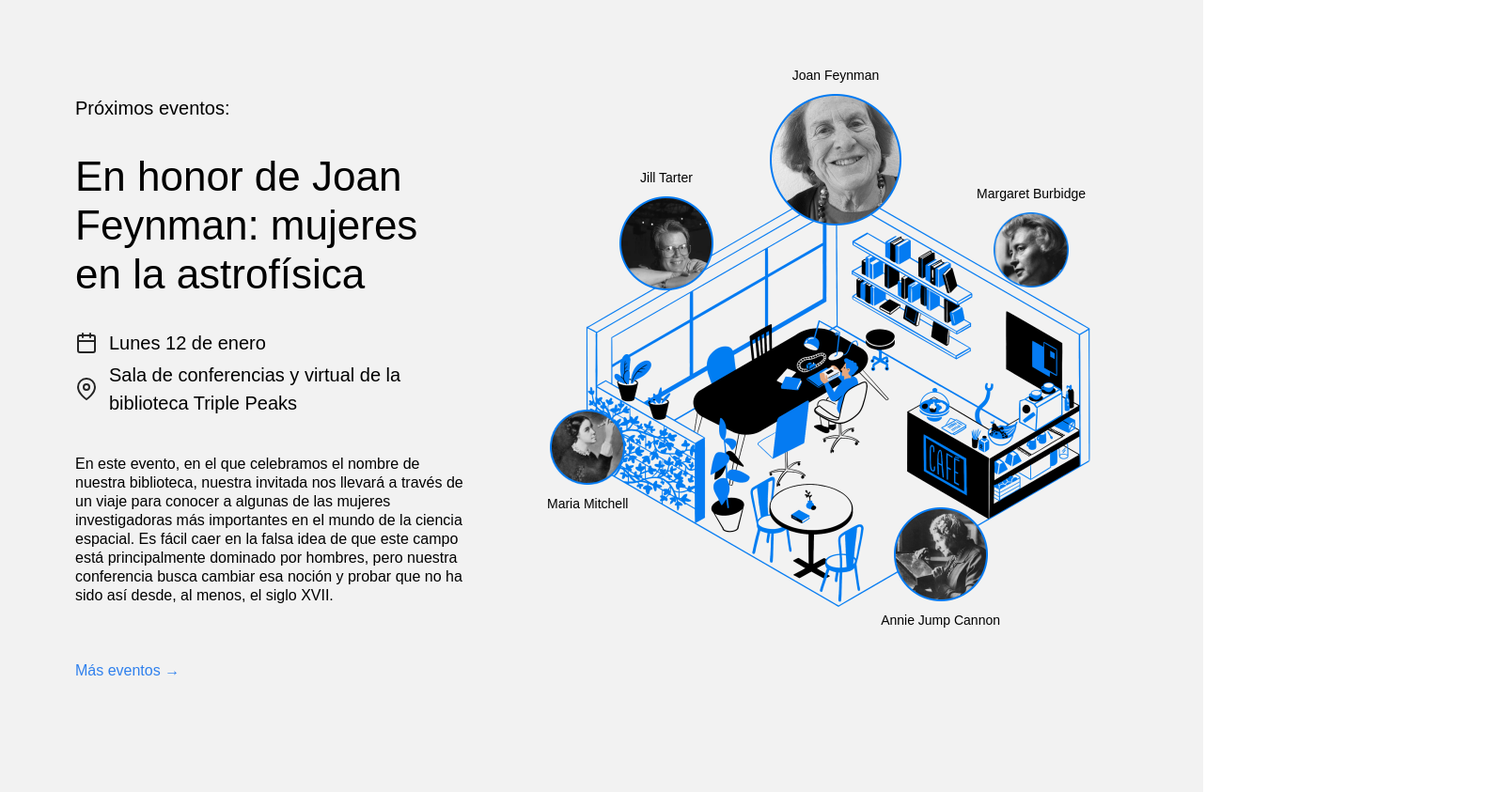
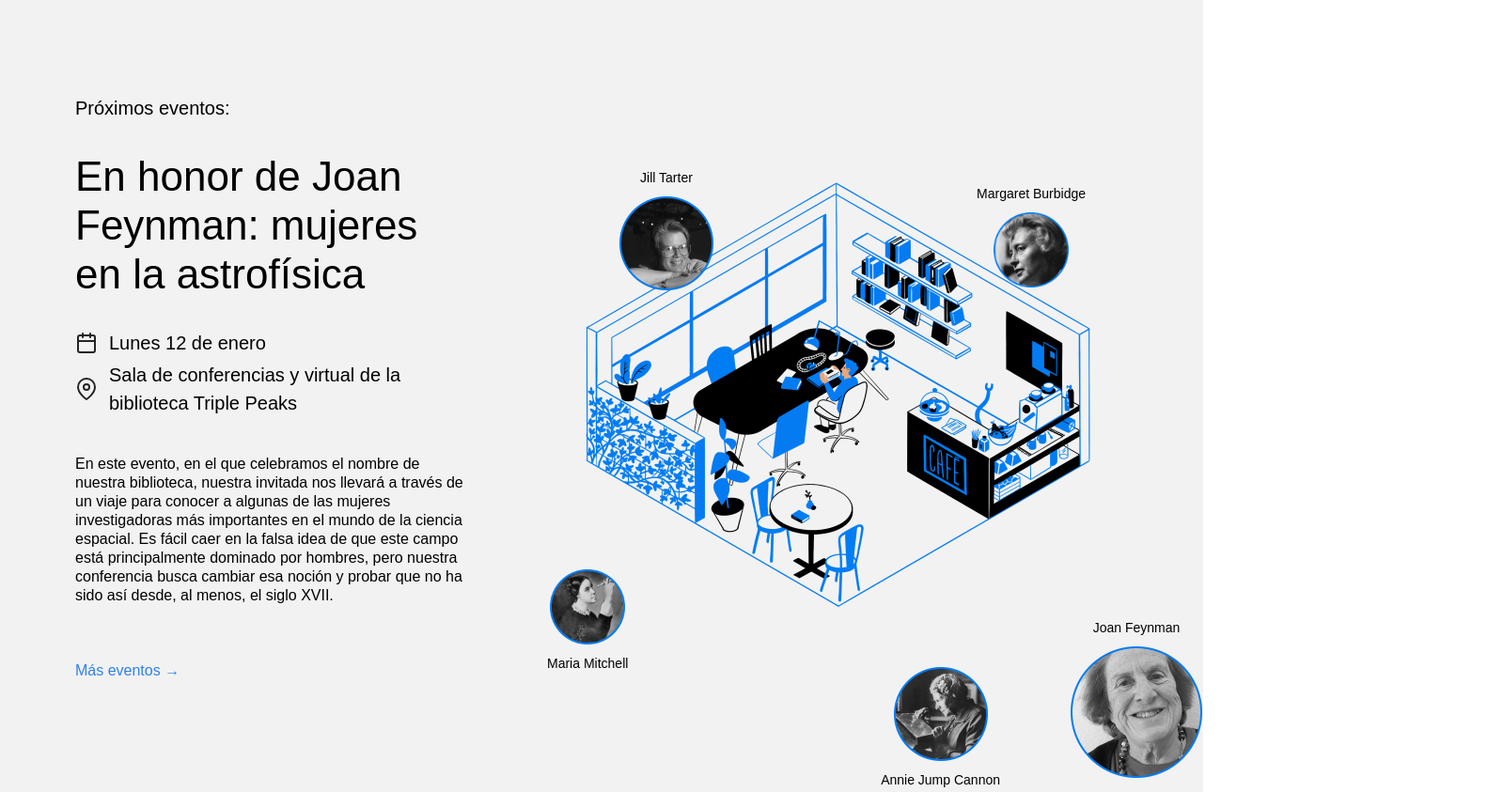
Before and after one commit to victorfel13/web_project_library_es, a plain HTML site: page index.html in a window 1280 px wide. Shown: the part 2114-2957 px from the top of the page at 94% size, 1599 px wide, since content can reach past the window. Drawn offline with Linux system fonts and the light colour scheme.

Commit message:
nuevos cambios

```diff
--- a/styles/style.css
+++ b/styles/style.css
@@ -258,7 +258,6 @@ en 0 */
 }
 
 .person_name_feynman {
-  Utiliza los valores correctos de las propiedades top/right/bottom/left para posicionar el elemento
   position: relative;
   top: -30px;
   left: 319px;
```
